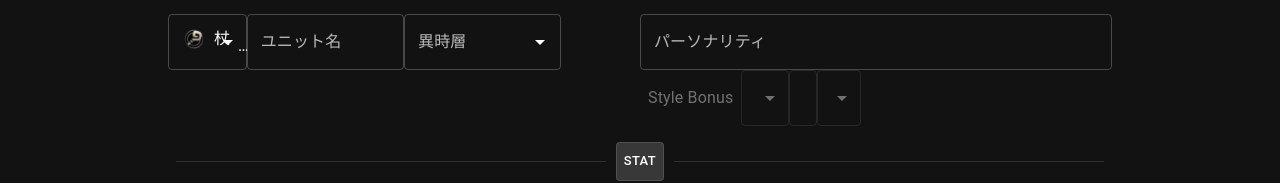
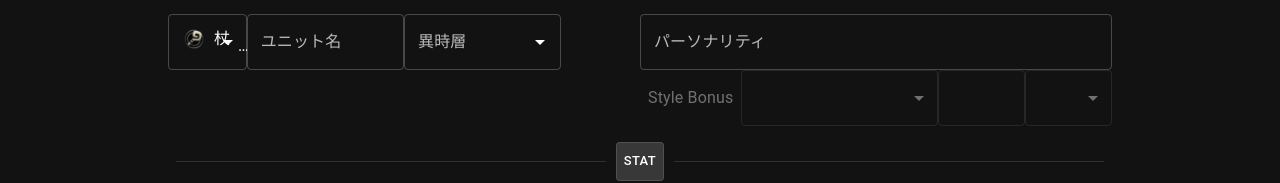
Before and after one commit to k0d1k-65/ae, a React (Create React App) app: page /unit/edit in a window 1280 px wide. Shown: the part 201-384 px from the top of the page. Built offline with nearby package versions, Linux system fonts and the light colour scheme.

Commit message:
微修正

```diff
--- a/public/index.html
+++ b/public/index.html
@@ -1,5 +1,5 @@
 <!DOCTYPE html>
-<html lang="en">
+<html lang="ja">
   <head>
     <meta charset="utf-8" />
     <link rel="icon" href="%PUBLIC_URL%/favicon.ico" />
--- a/src/unit-stat/PersonalitiesForm.tsx
+++ b/src/unit-stat/PersonalitiesForm.tsx
@@ -163,16 +163,16 @@ const PersonalitiesForm = (props: {
       <Grid item xs={12} lg={6}></Grid>
 
       {/* スタイルコンプリートボーナス */}
-      <Box sx={(!hasNS && !hasAS && !hasES ? {opacity: 0.4} : {})}>
-        <Grid item xs={12} lg={6}>
+      <Grid item xs={12} lg={6}>
+        <Box sx={(!hasNS && !hasAS && !hasES ? {opacity: 0.4} : {})}>
           <UnitStatBonusEditorComponent
             edit={props.unitStat.styleBoardBonus!}
             default={props.default.styleBoardBonus!}
             title={stylebonusLabel}
             setter={props.handleOnChangeStatBonus}
           />
-        </Grid>
-      </Box>
+        </Box>
+      </Grid>
     </Grid>
   );
 };
```
